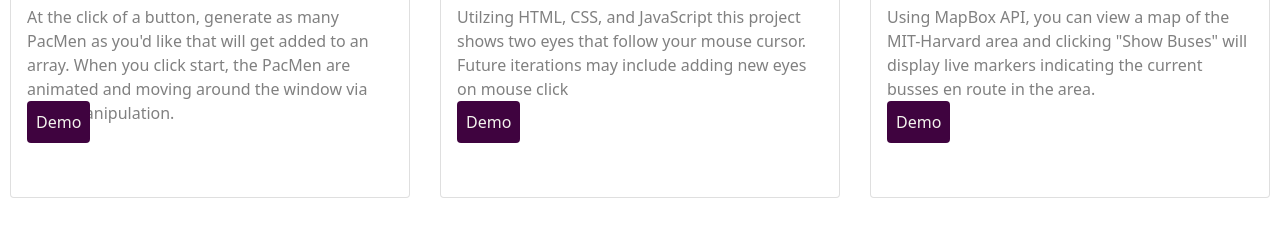
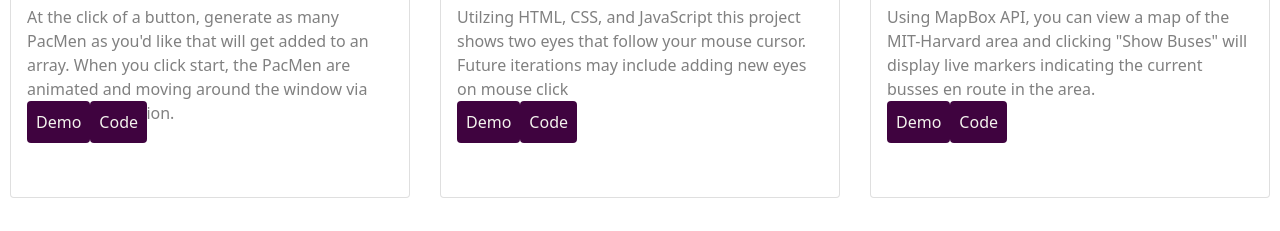
Before and after one commit to bhavi-p/bhavi-p.github.io, a plain HTML site: page projects.html in a window 1280 px wide. Shown: the part 1243-1474 px from the top of the page. Drawn offline with nearby package versions, Linux system fonts and the light colour scheme.

Commit message:
add github repositories

```diff
--- a/projects.html
+++ b/projects.html
@@ -87,7 +87,7 @@
                 <div class="card-body">
                   <h5 class="card-title">PacMen Exercise</h5>
                   <p class="card-text">At the click of a button, generate as many PacMen as you'd like that will get added to an array. When you click start, the PacMen are animated and moving around the window via DOM manipulation.</p>
-                  <p class="card-text"><a class="btn" href="https://bhavi-p.github.io/PacMan/" target="_blank" rel="noopener noreferrer">Demo</a></p>
+                  <p class="card-text"><a class="btn" href="https://bhavi-p.github.io/PacMan/" target="_blank" rel="noopener noreferrer">Demo</a><a class="btn" href="https://github.com/bhavi-p/PacMan" target="_blank" rel="noopener noreferrer">Code</a></p>
                 </div>
             </div>
             <div class="card">
@@ -97,7 +97,7 @@
                 <div class="card-body">
                   <h5 class="card-title">Moving Eyes</h5>
                   <p class="card-text">Utilzing HTML, CSS, and JavaScript this project shows two eyes that follow your mouse cursor. Future iterations may include adding new eyes on mouse click</p>
-                  <p class="card-text"><a class="btn" href="https://bhavi-p.github.io/MovingEyes/" target="_blank" rel="noopener noreferrer">Demo</a></p>
+                  <p class="card-text"><a class="btn" href="https://bhavi-p.github.io/MovingEyes/" target="_blank" rel="noopener noreferrer">Demo</a><a class="btn" href="https://github.com/bhavi-p/MovingEyes" target="_blank" rel="noopener noreferrer">Code</a></p>
                 </div>
             </div>
             <div class="card">
@@ -107,7 +107,7 @@
                 <div class="card-body">
                   <h5 class="card-title">Bus Tracker</h5>
                   <p class="card-text">Using MapBox API, you can view a map of the MIT-Harvard area and clicking "Show Buses" will display live markers indicating the current busses en route in the area.</p>
-                  <p class="card-text"><a class="btn" href="https://bhavi-p.github.io/Bus-Tracker/" target="_blank" rel="noopener noreferrer">Demo</a></p>
+                  <p class="card-text"><a class="btn" href="https://bhavi-p.github.io/Bus-Tracker/" target="_blank" rel="noopener noreferrer">Demo</a><a class="btn" href="https://github.com/bhavi-p/Bus-Tracker" target="_blank" rel="noopener noreferrer">Code</a></p>
                 </div>
             </div>
           </div>
```
